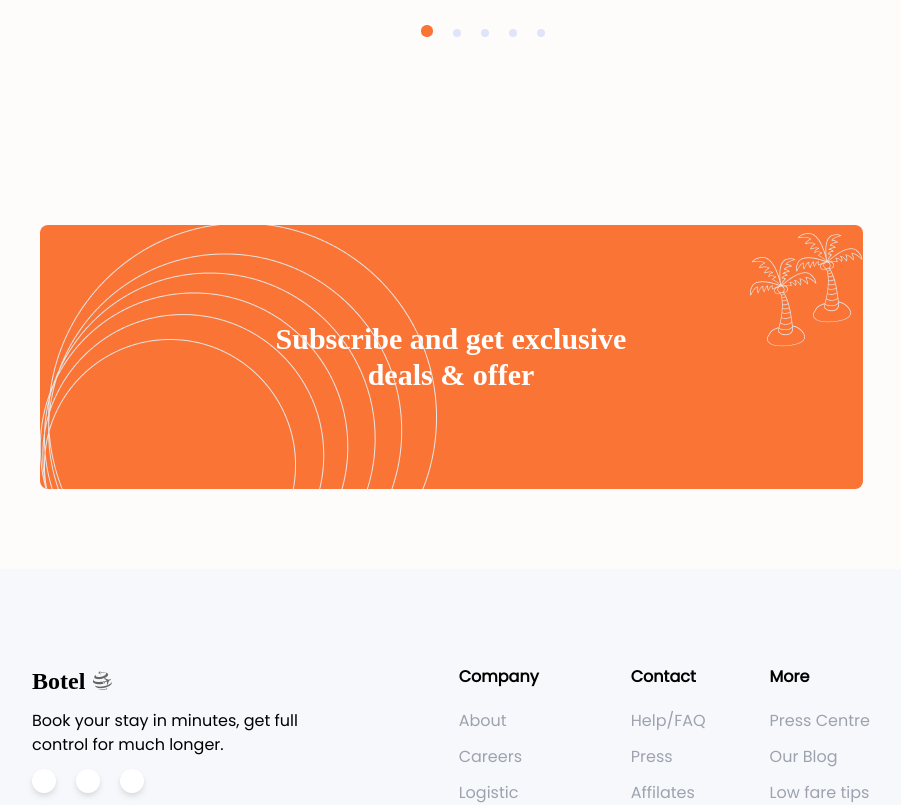
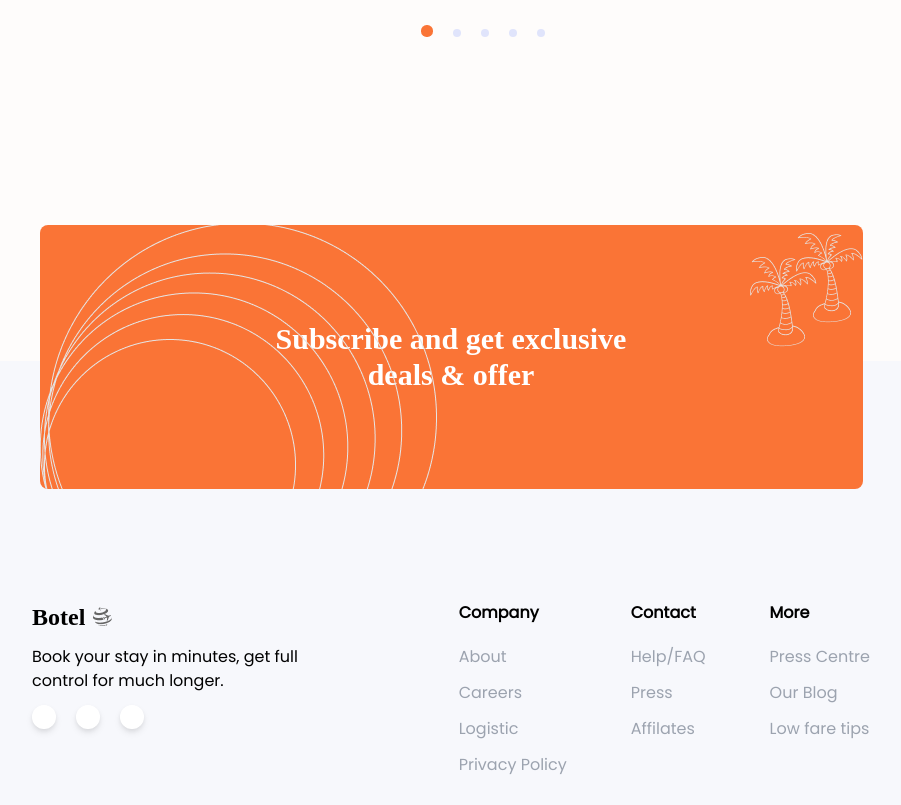
Before and after one commit to baabashinelle/Botel, a React (Create React App) app: page / in a window 1280 px wide. Shown: the part 4380-5185 px from the top of the page, without its empty margins (189-1090 px from the left). Built offline with nearby package versions, Linux system fonts and the light colour scheme; a web font is replaced by a local one.

Commit message:
edit footer

```diff
--- a/src/components/Footer.jsx
+++ b/src/components/Footer.jsx
@@ -6,7 +6,7 @@ import { AiOutlineTwitter } from "react-icons/ai";
 
 const Footer = () => {
   return (
-    <footer className="bg-bg-off flex flex-col gap-14 pt-24 pb-14 font-text">
+    <footer className="bg-bg-off flex flex-col gap-14 pt-[15rem] pb-14 font-text">
       <section className="flex justify-center">
         <article className="flex flex-col gap-3 basis-1/3">
           <div className="flex flex-row items-center gap-2">
--- a/src/components/Subscribe.jsx
+++ b/src/components/Subscribe.jsx
@@ -2,7 +2,7 @@ import React from "react";
 
 const Subscribe = () => {
   return (
-    <section className="flex flex-col justify-center items-center pt-24 pb-20 bg-bg-c font-text text-white">
+    <section className="flex flex-col justify-center items-center -mb-32 pt-24 bg-bg-c font-text text-white">
       <div className="w-fit bg-primary-o py-24 px-[14rem] rounded-lg overflow-hidden relative before:content-[url('./assets/trees-white.png')] before:block before:absolute before:right-0 before:top-[0.5rem] after:content-[url('./assets/circles.png')] after:block after:w-10 after:absolute after:left-0 after:-bottom-2">
         <h2 className="text-3xl font-bold font-header text-center w-[25ch]">
           Subscribe and get exclusive deals &amp; offer
```
